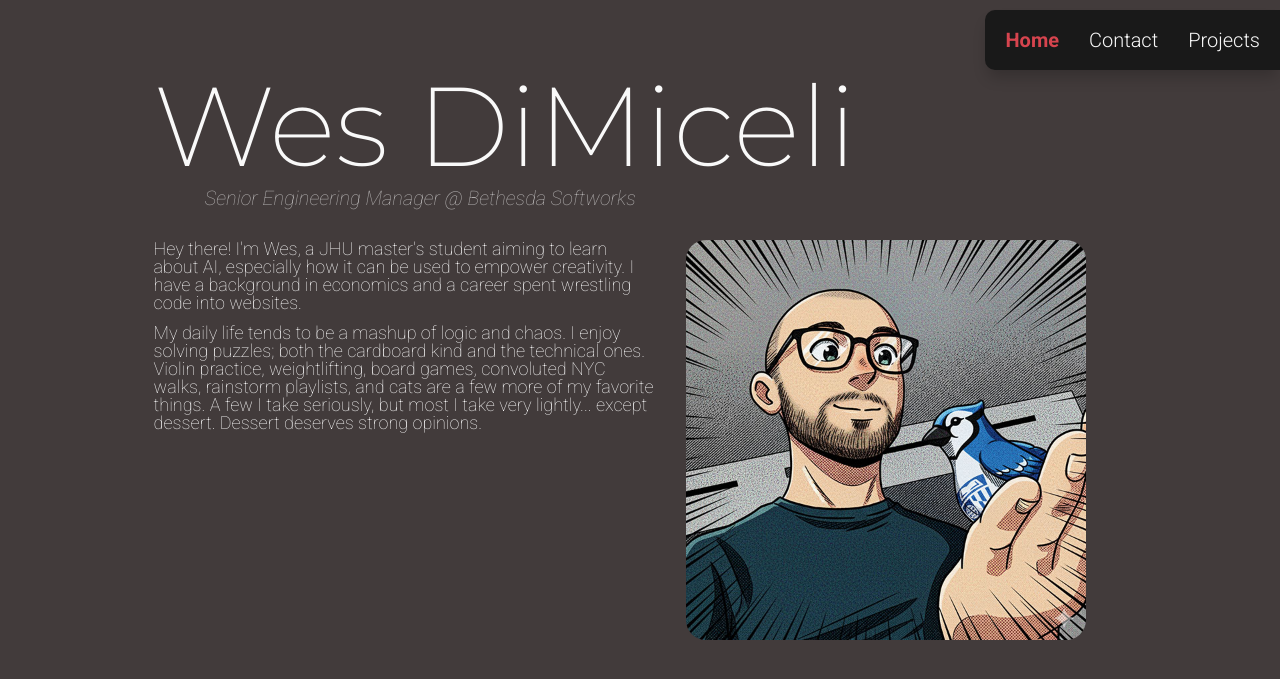
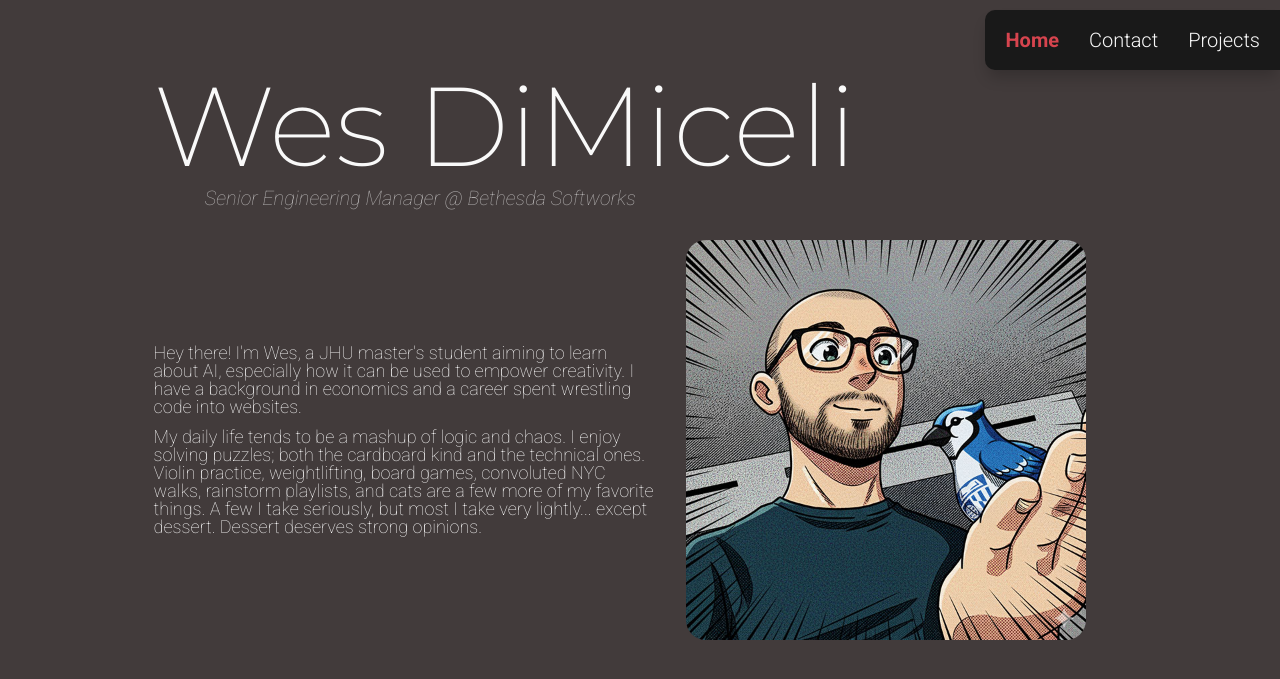
Before and after one commit to wdimiceli/jhu_software_concepts, a Flask app: page / in a window 1280 px wide. Shown: the top 679 px of the page. Run offline with Flask 3, Linux system fonts and the light colour scheme.

Commit message:
fix: responsive layout issues

```diff
--- a/module_1/blueprints/portfolio/static/styles.css
+++ b/module_1/blueprints/portfolio/static/styles.css
@@ -72,12 +72,16 @@ body {
 }
 
 section {
-  margin-bottom: 32px;
+  &:not(:last-child) {
+    margin-bottom: 32px;
+  }
 
   &.two-column {
     display: flex;
     flex-direction: column;
     gap: 32px;
+    align-items: center;
+    max-width: fit-content;
 
     @media (min-width: 960px) {
       flex-direction: row;
@@ -179,7 +183,7 @@ nav-layout {
 
   & img {
     position: absolute;
-    width: 100%;
+    height: 100%;
   }
 
   & img:not(:first-child) {
```
